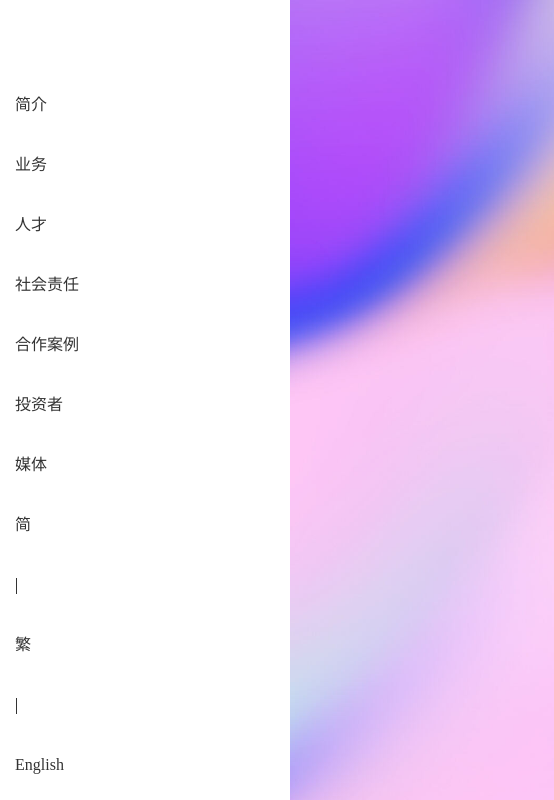
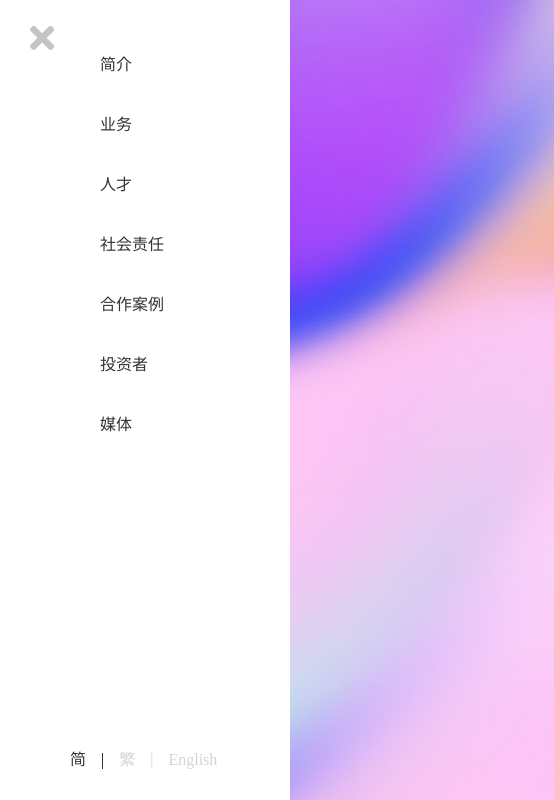
Before and after one commit to Luyi7100/frontend-test, a plain HTML site: page meitu/meitu.html in a window 1280 px wide. Shown: the full height of the page, 0-554 px from the left. Drawn offline with Linux system fonts and the light colour scheme.

Commit message:
add meitu menu-service

```diff
--- a/meitu/less/meitu.less
+++ b/meitu/less/meitu.less
@@ -31,38 +31,45 @@
   box-sizing: border-box;
   padding: 15px;
   background-color: #fff;
-  // .cross i {
-  //   width: 25px;
-  //   height: 25px;
-  //   position: fixed;
-  //   top: 30px;
-  //   left: 30px;
-  //   color: #c4c4c4;
-  //   font-size: 35px;
-  // }
-  // .menu {
-  //   padding-left: 85px;
-  //   padding-top: 20px;
-  // }
-  // .menu-bottom {
-  //   display: flex;
-  //   position: fixed;
-  //   bottom: 10px;
-  //   left: 70px;
-  //   a {
-  //     margin-right: 15px;
-  //   }
-  //   span {
-  //     margin-right: 15px;
-  //   }
-  //   .lighter {
-  //     color: #d4d4d4;
-  //   }
-  //   .lighter a {
-  //     color: #d4d4d4;
-  //   }
-  // }
+  // display: none;
+
+  .cross i {
+    width: 25px;
+    height: 25px;
+    position: fixed;
+    top: 20px;
+    left: 30px;
+    color: #c4c4c4;
+    font-size: 35px;
+  }
+  .menu {
+    padding-left: 85px;
+    padding-top: 20px;
+  }
+  .menu-bottom {
+    display: flex;
+    position: fixed;
+    bottom: 10px;
+    left: 70px;
+    a {
+      margin-right: 15px;
+    }
+    span {
+      margin-right: 15px;
+    }
+    .lighter {
+      color: #d4d4d4;
+    }
+    .lighter a {
+      color: #d4d4d4;
+    }
+  }
 }
+// .nav .bar:hover {
+//   .menu-service {
+//     display: block;
+//   }
+// }
 .nav .logo {
   margin: 0 auto;
 }
```
Also changed, not shown: meitu/less/meitu.css, 1 other file.
